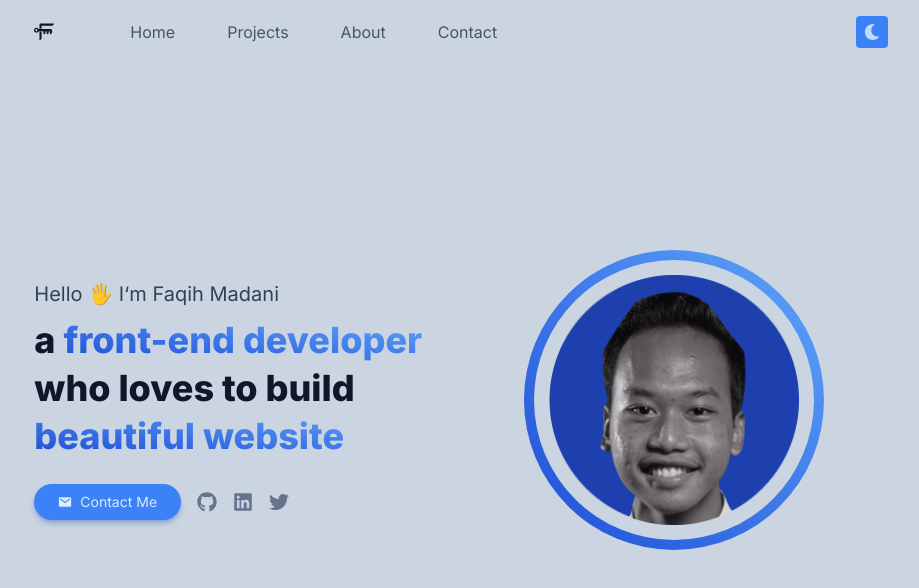
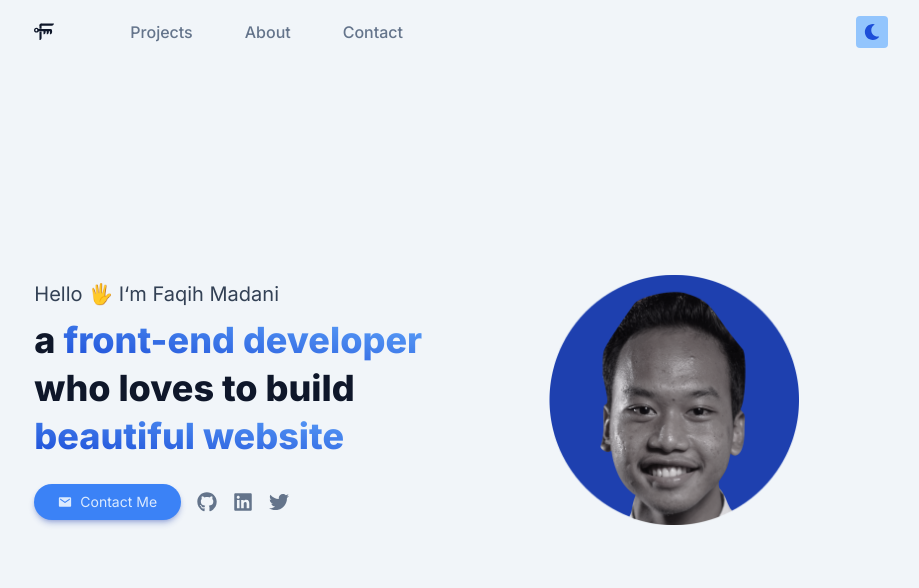
Before and after one commit to faqihmadani/portfolio-site, a Next.js app: page / in a window 1280 px wide. Both pictures are taken after a click on the button 1050 px from the left and 32 px from the top of the page. Shown: the top 588 px of the page, without its empty margins (179-1098 px from the left). Built offline with nearby package versions, Linux system fonts and the light colour scheme.

Commit message:
bg change

```diff
--- a/components/Intro.js
+++ b/components/Intro.js
@@ -5,7 +5,7 @@ import Image from 'next/image'
 
 const Intro = () => {
     return (
-        <section id="home" className="flex justify-between items-center w-11/12 md:w-10/12 lg:w-9/12 xl:w-8/12 min-h-screen mx-auto font-inter text-slate-900 dark:text-slate-100 transition-colors duration-300">
+        <section id="home" className="flex max-w-screen-lg justify-between items-center w-11/12 md:w-10/12 lg:w-9/12 xl:w-8/12 min-h-screen mx-auto font-inter text-slate-900 dark:text-slate-100 transition-colors duration-300">
             <div className=" flex justify-between items-center h-full w-full">
                 <div>
                     <h3 className="text-xl mb-3 dark:text-slate-300 text-slate-700">Hello 🖐 I&lsquo;m Faqih Madani</h3>
@@ -32,8 +32,8 @@ const Intro = () => {
                 </div>
                 <div className="flex w-6/12 justify-center">
                     <div className="relative flex items-center justify-center">
-                        <div className="w-[300px] h-[300px] rounded-full bg-gradient-to-tr from-blue-700 to-blue-400 absolute "></div>
-                        <div className="w-[280px] h-[280px] rounded-full transition-colors duration-300 dark:bg-slate-900 bg-slate-300 absolute "></div>
+                        {/* <div className="w-[300px] h-[300px] rounded-full bg-gradient-to-tr from-blue-700 to-blue-400 absolute "></div> */}
+                        {/* <div className="w-[280px] h-[280px] rounded-full transition-colors duration-300 dark:bg-slate-900 bg-slate-300 absolute "></div> */}
                         <img src="/profil-blue.png" className=" z-30" width={250} height={250} />
                     </div>
                 </div>
--- a/components/Layout.js
+++ b/components/Layout.js
@@ -14,7 +14,7 @@ const Layout = ({ children }) => {
     return (
         <div className={`${isDarkMode ? 'dark' : ''} min-h-screen flex flex-col`}>
             <Navbar handleDarkMode={handleDarkMode} />
-            <main className="flex-1 dark:bg-slate-900 bg-slate-300 transition-color duration-300">
+            <main className="flex-1 dark:bg-slate-900 bg-slate-100 transition-color duration-300">
                 {children}
             </main>
             <Footer />
--- a/components/Navbar.js
+++ b/components/Navbar.js
@@ -18,8 +18,8 @@ const Navbar = ({ handleDarkMode }) => {
 
     return (
         <header className='fixed w-full z-50'>
-            <div className="w-full dark:bg-slate-900 bg-slate-300 py-4 font-inter transition-colors duration-300 ">
-                <div className="w-11/12 md:w-10/12 lg:w-9/12 xl:w-8/12 mx-auto text-slate-900 dark:text-slate-100 flex justify-between">
+            <div className="w-full dark:bg-slate-900 bg-slate-100 py-4 font-inter transition-colors duration-300 ">
+                <div className="w-11/12 md:w-10/12 lg:w-9/12 xl:w-8/12 max-w-screen-lg mx-auto text-slate-900 dark:text-slate-100 flex justify-between">
                     <nav className="flex items-center space-x-5">
                         <a className="flex items-center mr-10" href="#home">
                             <div className='dark:hidden flex items-center'>
@@ -29,13 +29,13 @@ const Navbar = ({ handleDarkMode }) => {
                                 <Image src='/logo-light.svg' width={20} height={20} />
                             </div>
                         </a>
-                        <a className="py-1 px-4 rounded-lg dark:text-slate-400 dark:hover:text-slate-100 text-slate-600 hover:text-slate-900  dark:border-slate-900 hover:bg-blue-300 dark:hover:bg-slate-700 transition-all duration-300" href="#home">Home</a>
-                        <a className="py-1 px-4 rounded-lg dark:text-slate-400 dark:hover:text-slate-100 text-slate-600 hover:text-slate-900  dark:border-slate-900 hover:bg-blue-300 dark:hover:bg-slate-700 transition-all duration-300" href="#projects">Projects</a>
-                        <a className="py-1 px-4 rounded-lg dark:text-slate-400 dark:hover:text-slate-100 text-slate-600 hover:text-slate-900  dark:border-slate-900 hover:bg-blue-300 dark:hover:bg-slate-700 transition-all duration-300" href="#about">About</a>
-                        <a className="py-1 px-4 rounded-lg dark:text-slate-400 dark:hover:text-slate-100 text-slate-600 hover:text-slate-900  dark:border-slate-900 hover:bg-blue-300 dark:hover:bg-slate-700 transition-all duration-300" href="#contact">Contact</a>
+                        {/* <a className="py-1 px-4 rounded-lg dark:text-slate-400 dark:hover:text-slate-100 text-slate-600 hover:text-slate-900  dark:border-slate-900 hover:bg-blue-200 dark:hover:bg-slate-700 transition-all duration-300" href="#home">Home</a> */}
+                        <a className="py-1 font-medium px-4 rounded-lg dark:text-slate-400 dark:hover:text-slate-100 text-slate-500 hover:text-slate-900  dark:border-slate-900 hover:bg-blue-200 dark:hover:bg-slate-700 transition-all duration-300" href="#projects">Projects</a>
+                        <a className="py-1 font-medium px-4 rounded-lg dark:text-slate-400 dark:hover:text-slate-100 text-slate-500 hover:text-slate-900  dark:border-slate-900 hover:bg-blue-200 dark:hover:bg-slate-700 transition-all duration-300" href="#about">About</a>
+                        <a className="py-1 font-medium px-4 rounded-lg dark:text-slate-400 dark:hover:text-slate-100 text-slate-500 hover:text-slate-900  dark:border-slate-900 hover:bg-blue-200 dark:hover:bg-slate-700 transition-all duration-300" href="#contact">Contact</a>
                     </nav>
-                    <button onClick={handleDarkMode} className="dark:bg-slate-700 bg-blue-500 p-2 rounded dark:hover:bg-slate-800 hover:bg-blue-600 transition-colors duration-300">
-                        <FaMoon className=" text-blue-200 dark:hidden block" />
+                    <button onClick={handleDarkMode} className="dark:bg-slate-700 bg-blue-300 p-2 rounded dark:hover:bg-slate-800 hover:bg-blue-400 transition-colors duration-300">
+                        <FaMoon className=" text-blue-700 dark:hidden block" />
                         <FaSun className=" text-slate-100 hidden dark:block " />
                     </button>
                 </div>
```
